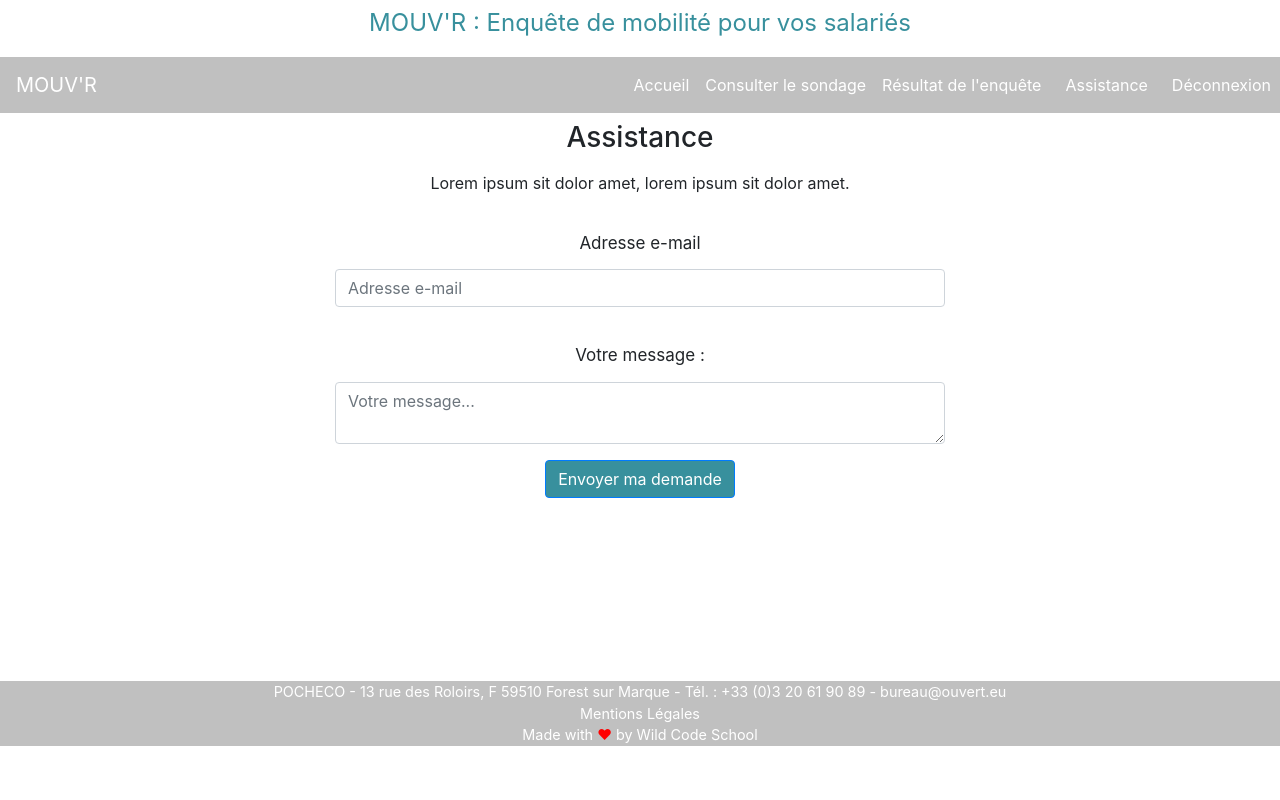
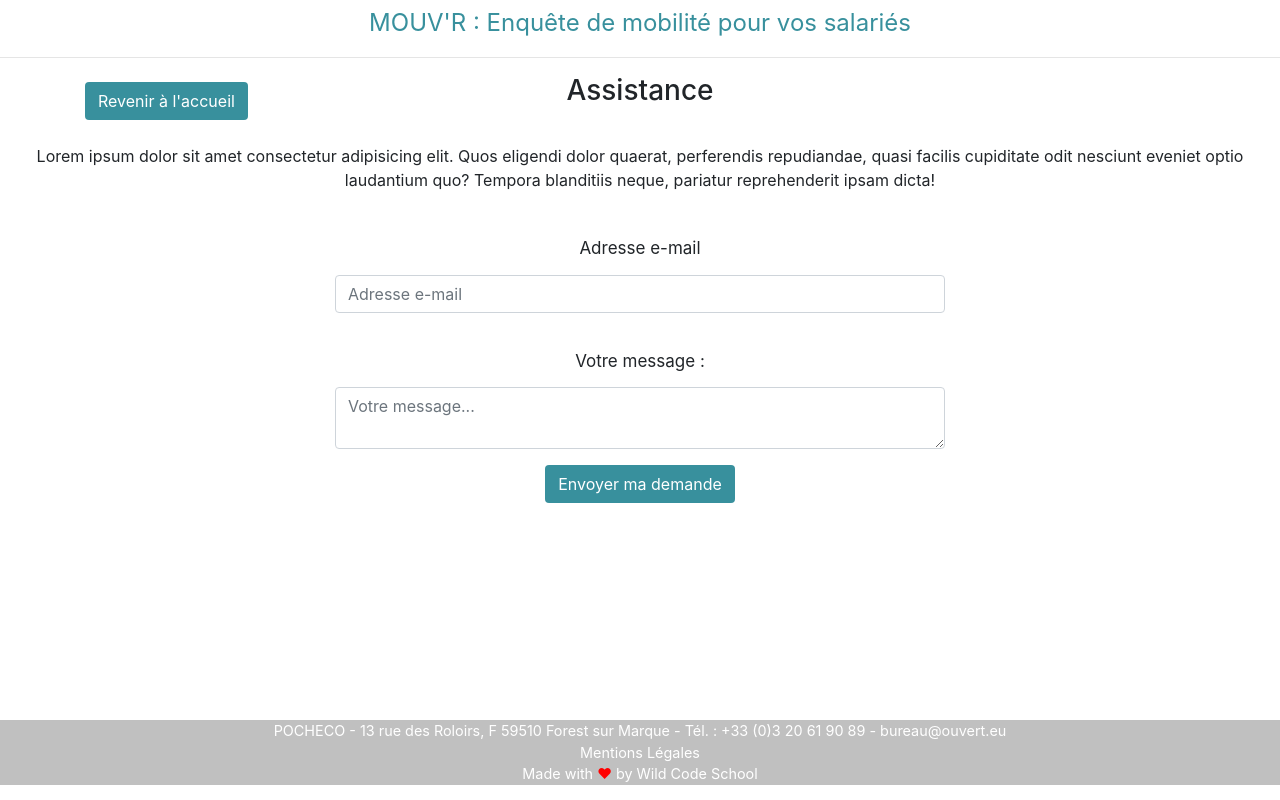
Before and after one commit to EdouardSellier/wcs-ouvert, a React (Create React App) app in the folder front/: page /assistance in a window 1280 px wide. Built offline with nearby package versions, Linux system fonts and the light colour scheme.

Commit message:
Editing Assistance component to remove header.

```diff
--- a/front/src/components/Assistance.jsx
+++ b/front/src/components/Assistance.jsx
@@ -1,20 +1,41 @@
 import React, { Component } from "react";
-import HeaderRH from "./HeaderRH";
 import Footer from "./Footer";
+import { Container, Row, Col } from "reactstrap";
 import "./css/Assistance.css";
 
 class Assistance extends Component {
+  handleSubmit = event => {
+    event.preventDefault();
+    this.props.history.push("/monespace");
+  };
   render() {
     return (
       <div>
-        <p className="homeSlogan">
-          MOUV'R : Enquête de mobilité pour vos salariés
-        </p>
-        <HeaderRH />
-        <div className="assistance mt-2">
-          <h3>Assistance</h3>
-          <p className="mt-3">
-            Lorem ipsum sit dolor amet, lorem ipsum sit dolor amet.
+        <div className="assistance">
+          <p className="homeSlogan">
+            MOUV'R : Enquête de mobilité pour vos salariés
+          </p>
+          <hr />
+          <Container className="mt-2">
+            <Row>
+              <Col lg={{ size: 2 }}>
+                <button
+                  className="mt-2 btn text-white"
+                  onClick={this.handleSubmit}
+                >
+                  Revenir à l'accueil
+                </button>
+              </Col>
+              <Col lg={{ size: 8 }}>
+                <h3>Assistance</h3>
+              </Col>
+            </Row>
+          </Container>
+          <p className="m-4">
+            Lorem ipsum dolor sit amet consectetur adipisicing elit. Quos
+            eligendi dolor quaerat, perferendis repudiandae, quasi facilis
+            cupiditate odit nesciunt eveniet optio laudantium quo? Tempora
+            blanditiis neque, pariatur reprehenderit ipsam dicta!
           </p>
           <form method="post" action="" className="mt-3">
             <div className="form-group offset-3 col-md-6">
@@ -35,7 +56,7 @@ class Assistance extends Component {
                 placeholder="Votre message..."
               />
             </div>
-            <button type="submit" className="btn btn-primary">
+            <button type="submit" className="btn text-white mb-3">
               Envoyer ma demande
             </button>
           </form>
--- a/front/src/components/css/Assistance.css
+++ b/front/src/components/css/Assistance.css
@@ -1,3 +1,3 @@
 .assistance {
-  min-height: 70vh;
+  min-height: 90vh;
 }
```
